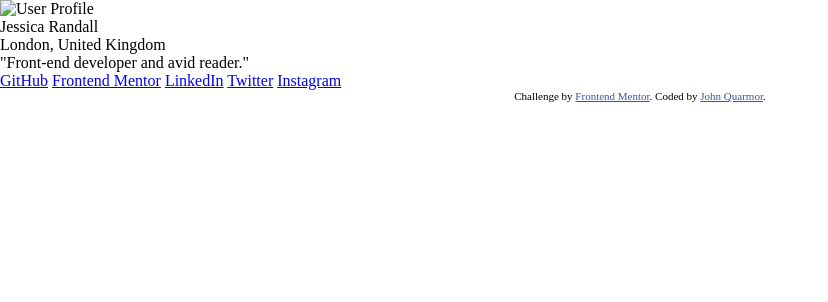
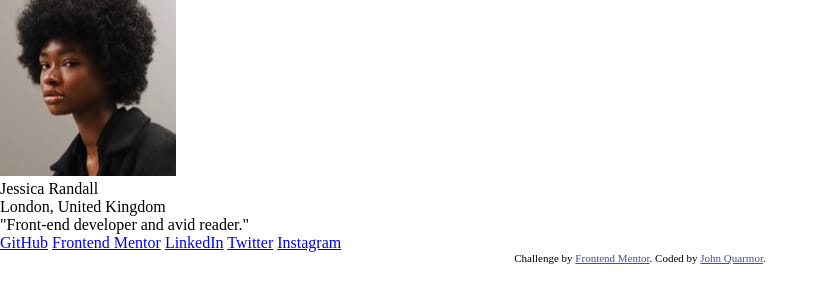
Before and after one commit to romrauq/social-links-profile, a plain HTML site: page index.html in a window 1280 px wide. Shown: the whole page, without its empty margins (0-828 px from the left). Drawn offline with Linux system fonts and the light colour scheme.

Commit message:
Imported image file path

```diff
--- a/index.html
+++ b/index.html
@@ -12,7 +12,7 @@
   <body>
     <div class="app-container">
       <div class="profile-container">
-        <img src="" alt="User Profile">
+        <img src="./resources/images/avatar-jessica.jpeg" alt="User Avatar">
         <p class="name-text">
           Jessica Randall
         </p>
```
